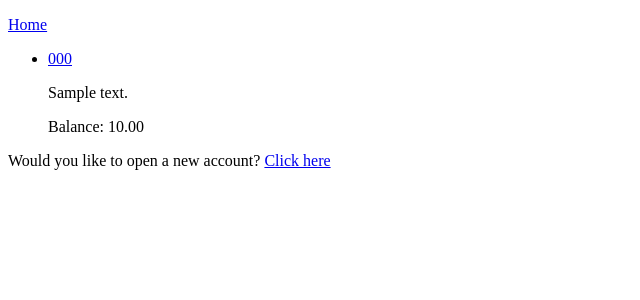
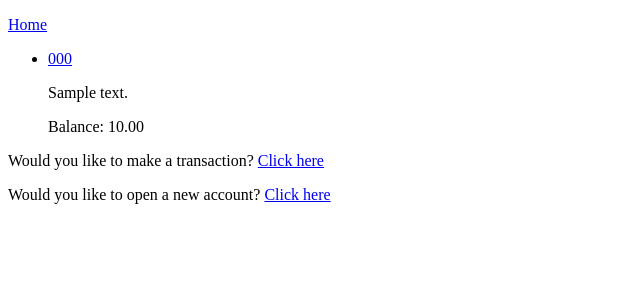
Before and after one commit to HardyHardy08/pingit_clone, a Django app: page /banking/account/ in a window 1280 px wide. Shown: the top 300 px of the page, without its empty margins (0-640 px from the left). Run offline with Django 3.2, Linux system fonts and the light colour scheme; a user stored in the database is signed in; tables that the repository leaves empty hold one stand-in row (values such as "Sample post"); parts of the project's set-up code (start-up, migrations or seed data) failed here and were passed over.

Commit message:
add create transfer transaction view

```diff
--- a/pingit_clone/banking/managers.py
+++ b/pingit_clone/banking/managers.py
@@ -1,10 +1,33 @@
-import random
-
+import json, random
+from collections import namedtuple
 from django.db import models
 
 
 class TransactionManager(models.Manager):
-    pass
+
+    def transaction_type(self, transaction_type):
+        from .models import TransactionType
+        return TransactionType.objects.get(transaction_type_desc=transaction_type)
+
+    def create_transfer_transaction(self, account_number, merchant_ID, transaction_type,
+                                    transaction_amount, other_details, destination_number):
+        source = self.model(
+            account_number=account_number,
+            merchant_ID=merchant_ID,
+            transaction_type=self.transaction_type("Transfer"),
+            transaction_amount=transaction_amount,
+            other_details=json.dumps(
+                {'msg': other_details, 'destination': destination_number.account_number}))
+        source.save()
+        destination = self.model(
+            account_number=account_number,
+            merchant_ID=merchant_ID,
+            transaction_type=self.transaction_type("Deposit"),
+            transaction_amount=transaction_amount,
+            other_details=json.dumps(
+                {'msg': other_details, 'source': account_number.account_number}))
+        destination.save()
+        return namedtuple('transfer', ['source', 'destination'])(source, destination)
 
 
 class AccountManager(models.Manager):
--- a/pingit_clone/banking/models.py
+++ b/pingit_clone/banking/models.py
@@ -1,3 +1,4 @@
+from django.core.validators import MinValueValidator
 from django.db import models
 from model_utils.models import TimeStampedModel
 
@@ -54,11 +55,14 @@ class Transaction(TimeStampedModel):
     merchant_ID = models.ForeignKey(Merchant, on_delete=models.PROTECT)
     transaction_type = models.ForeignKey(TransactionType, on_delete=models.PROTECT)
 
-    transaction_amount = models.DecimalField(max_digits=15, decimal_places=2,
-                                             default=0.0, blank=False)
+    transaction_amount = models.DecimalField(max_digits=15, decimal_places=2, blank=False,
+                                             validators=[MinValueValidator(0.00)])
     other_details = models.CharField(max_length=140)
 
     objects = managers.TransactionManager()
 
     def __str__(self):
         return self.transaction_type + " : " + self.transaction_amount
+
+    class Meta:
+        ordering = ['created']
--- a/pingit_clone/banking/templates/account/index.html
+++ b/pingit_clone/banking/templates/account/index.html
@@ -16,7 +16,15 @@
         <p><a href="{% url 'banking:account-create' %}">Click here to create a new account</a></p>
 
     {% endfor %}
+
     {% if account_list %}
+        <p>
+            Would you like to make a transaction? <a href="{% url 'banking:transaction-create' %}">Click here</a>
+        </p>
+
         <p>Would you like to open a new account? <a href="{% url 'banking:account-create' %}">Click here</a></p>
+
     {% endif %}
+
+
 {% endblock content %}
--- a/pingit_clone/banking/urls.py
+++ b/pingit_clone/banking/urls.py
@@ -8,4 +8,5 @@ urlpatterns = [
         'account/details/<account_number>',
         views.AccountDetailView.as_view(),
         name='account-detail'),
+    path('transaction/create', views.TransactionCreateView.as_view(), name='transaction-create')
 ]
--- a/pingit_clone/banking/views.py
+++ b/pingit_clone/banking/views.py
@@ -3,9 +3,9 @@ from django.http import HttpResponseRedirect
 from django.urls import reverse_lazy
 from django.views import generic
 
-from .forms import AccountCreationForm
+from .forms import AccountCreationForm, TransactionCreationForm
 
-from .models import Account
+from .models import Account, Transaction
 
 
 class AccountCreateView(LoginRequiredMixin, generic.CreateView):
@@ -43,3 +43,15 @@ class AccountDetailView(LoginRequiredMixin, generic.DetailView):
     def get_queryset(self):
         queryset = Account.objects.filter(customer_id=self.request.user)
         return queryset
+
+
+class TransactionCreateView(generic.CreateView):
+    model = Transaction
+    template_name = 'transaction/create.html'
+    form_class = TransactionCreationForm
+
+    def form_valid(self, form):
+        transaction_object = Transaction.objects.create_transfer_transaction(**form.cleaned_data)
+        return HttpResponseRedirect(reverse_lazy(
+            'banking:account-detail',
+            kwargs={'account_number': self.object.source.account_number}))
```
Also changed, not shown: pingit_clone/banking/forms.py (+13 -3 lines), pingit_clone/banking/templates/transaction/create.html (added, +19 -0 lines).
